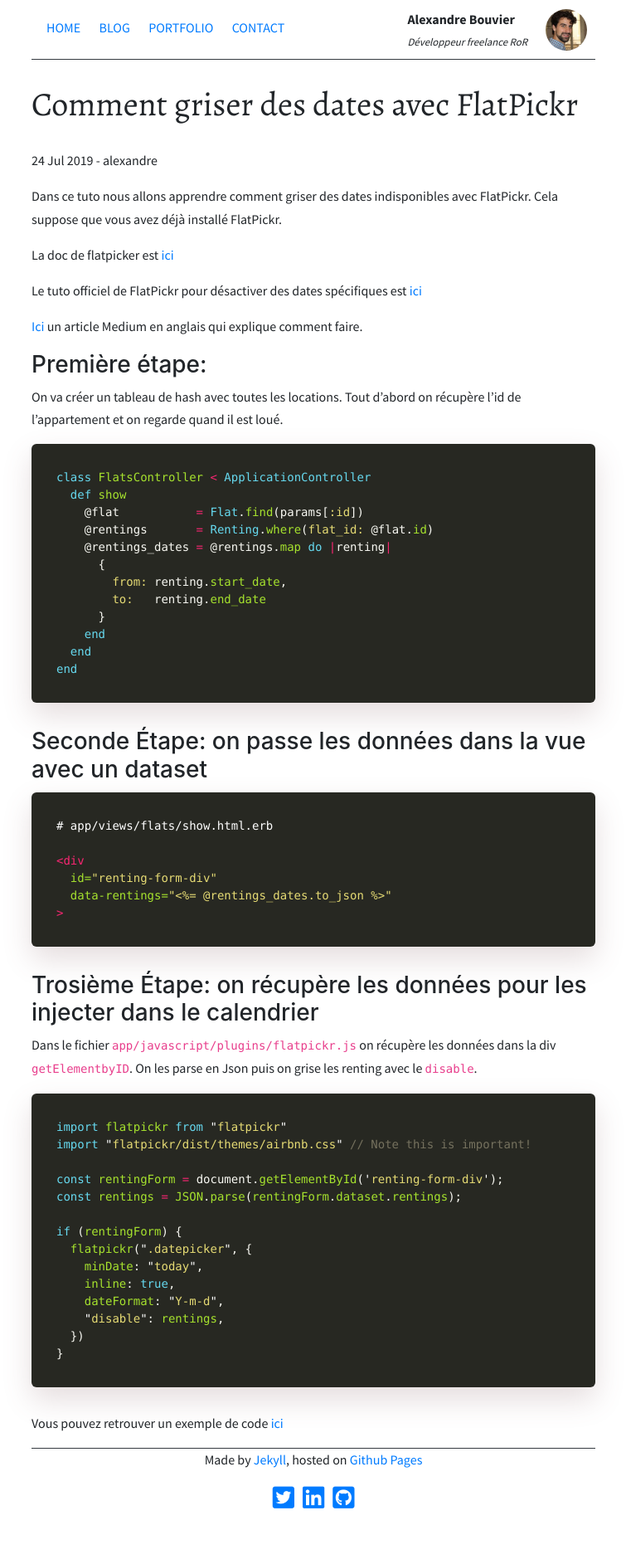
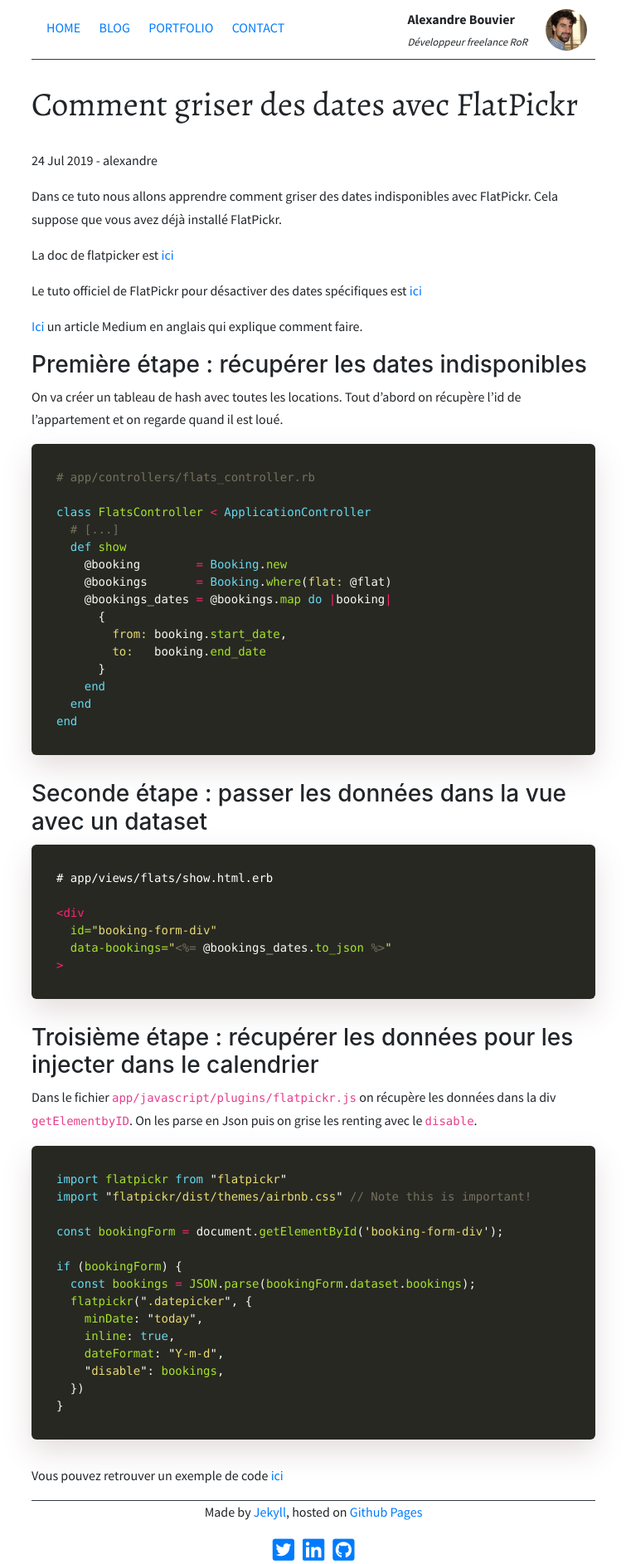
Before and after one commit to alexandrebk/alexandrebk.github.io, a Jekyll site: the page built from _posts/2019-07-24-flatpicker-in-rails.md, in a window 1280 px wide. Shown: the whole page at 83% size, without its empty margins (262-1017 px from the left). Built offline with Jekyll 4.4.1, drawn with Linux system fonts in a browser that asks for light colours; nearby versions of some CDN libraries; before the commit the page ends 1822 px from its top, so only the background shows below that.

Commit message:
relecture

````diff
--- a/_posts/2019-07-24-flatpicker-in-rails.md
+++ b/_posts/2019-07-24-flatpicker-in-rails.md
@@ -13,39 +13,42 @@
 
 [Ici](https://medium.com/@rodloboz/ruby-on-rails-date-validation-in-a-booking-and-disabling-dates-in-date-picker-3e5b4e9b4640) un article Medium en anglais qui explique comment faire.
 
-### Première étape:
+### Première étape : récupérer les dates indisponibles
 
 On va créer un tableau de hash avec toutes les locations. Tout d'abord on récupère l'id de l'appartement et on regarde quand il est loué.
 
 
 ```ruby
+# app/controllers/flats_controller.rb
+
 class FlatsController < ApplicationController
+  # [...]
   def show
-    @flat           = Flat.find(params[:id])
-    @rentings       = Renting.where(flat_id: @flat.id)
-    @rentings_dates = @rentings.map do |renting|
+    @booking        = Booking.new
+    @bookings       = Booking.where(flat: @flat)
+    @bookings_dates = @bookings.map do |booking|
       {
-        from: renting.start_date,
-        to:   renting.end_date
+        from: booking.start_date,
+        to:   booking.end_date
       }
     end
   end
 end
 ```
 
-### Seconde Étape: on passe les données dans la vue avec un dataset
+### Seconde étape : passer les données dans la vue avec un dataset
 
-```html
+```erb
 # app/views/flats/show.html.erb
 
 <div
-  id="renting-form-div"
-  data-rentings="<%= @rentings_dates.to_json %>"
+  id="booking-form-div"
+  data-bookings="<%= @bookings_dates.to_json %>"
 >
 ```
 
 
-### Trosième Étape: on récupère les données pour les injecter dans le calendrier
+### Troisième étape : récupérer les données pour les injecter dans le calendrier
 
 Dans le fichier `app/javascript/plugins/flatpickr.js` on récupère les données dans la div `getElementbyID`. On les parse en Json puis on grise les renting avec le `disable`.
 
@@ -53,15 +56,15 @@
 import flatpickr from "flatpickr"
 import "flatpickr/dist/themes/airbnb.css" // Note this is important!
 
-const rentingForm = document.getElementById('renting-form-div');
-const rentings = JSON.parse(rentingForm.dataset.rentings);
+const bookingForm = document.getElementById('booking-form-div');
 
-if (rentingForm) {
+if (bookingForm) {
+  const bookings = JSON.parse(bookingForm.dataset.bookings);
   flatpickr(".datepicker", {
     minDate: "today",
     inline: true,
     dateFormat: "Y-m-d",
-    "disable": rentings,
+    "disable": bookings,
   })
 }
 ```
````
Also changed, not shown: _posts/2019-07-22-administrate.md (+29 -22 lines), _posts/2019-07-23-highlight-current-page-on-navbar.md (+8 -2 lines), _posts/2019-07-25-heroku-rigths-to-push.md (+6 -6 lines), _posts/2019-07-31-messages-between-users.md (+12 -11 lines), index.html (+7 -2 lines).
